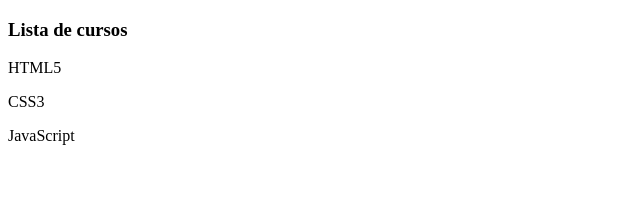
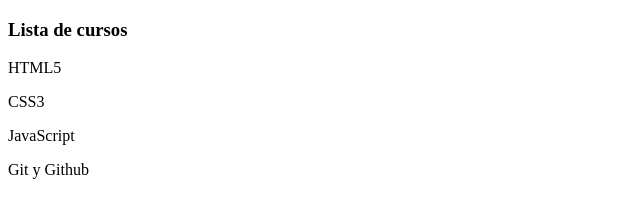
Before and after one commit to brendavillagran/proyecto, a plain HTML site: page index.html in a window 1280 px wide. Shown: the full height of the page, 0-640 px from the left. Drawn offline with Linux system fonts and the light colour scheme.

Commit message:
Añade curso de Git y Github

```diff
--- a/index.html
+++ b/index.html
@@ -8,5 +8,6 @@
 		<p>HTML5</p>
 		<p>CSS3</p>
 		<p>JavaScript</p>
+		<p>Git y Github</p>
 	</body>
 </html>
```
